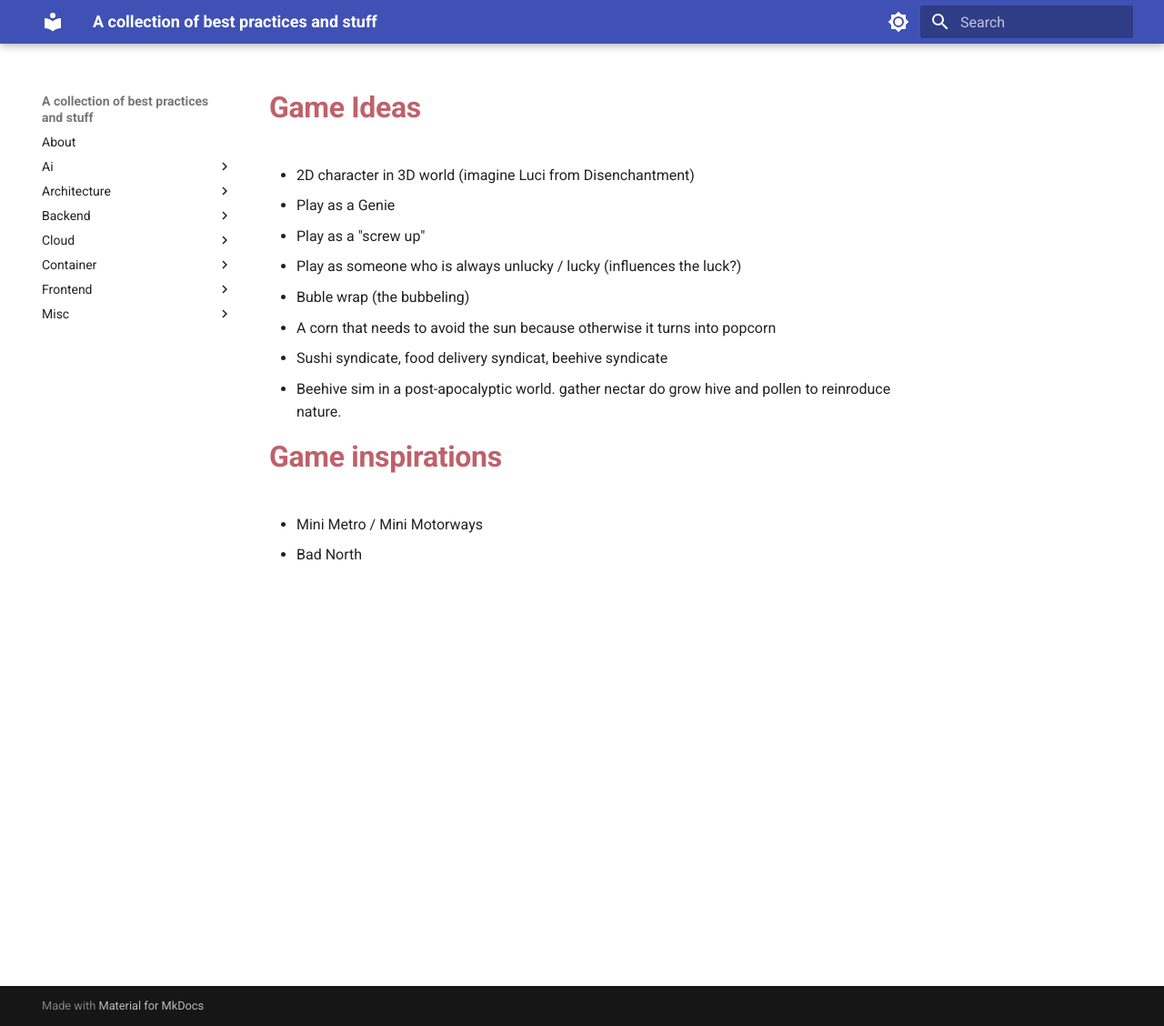
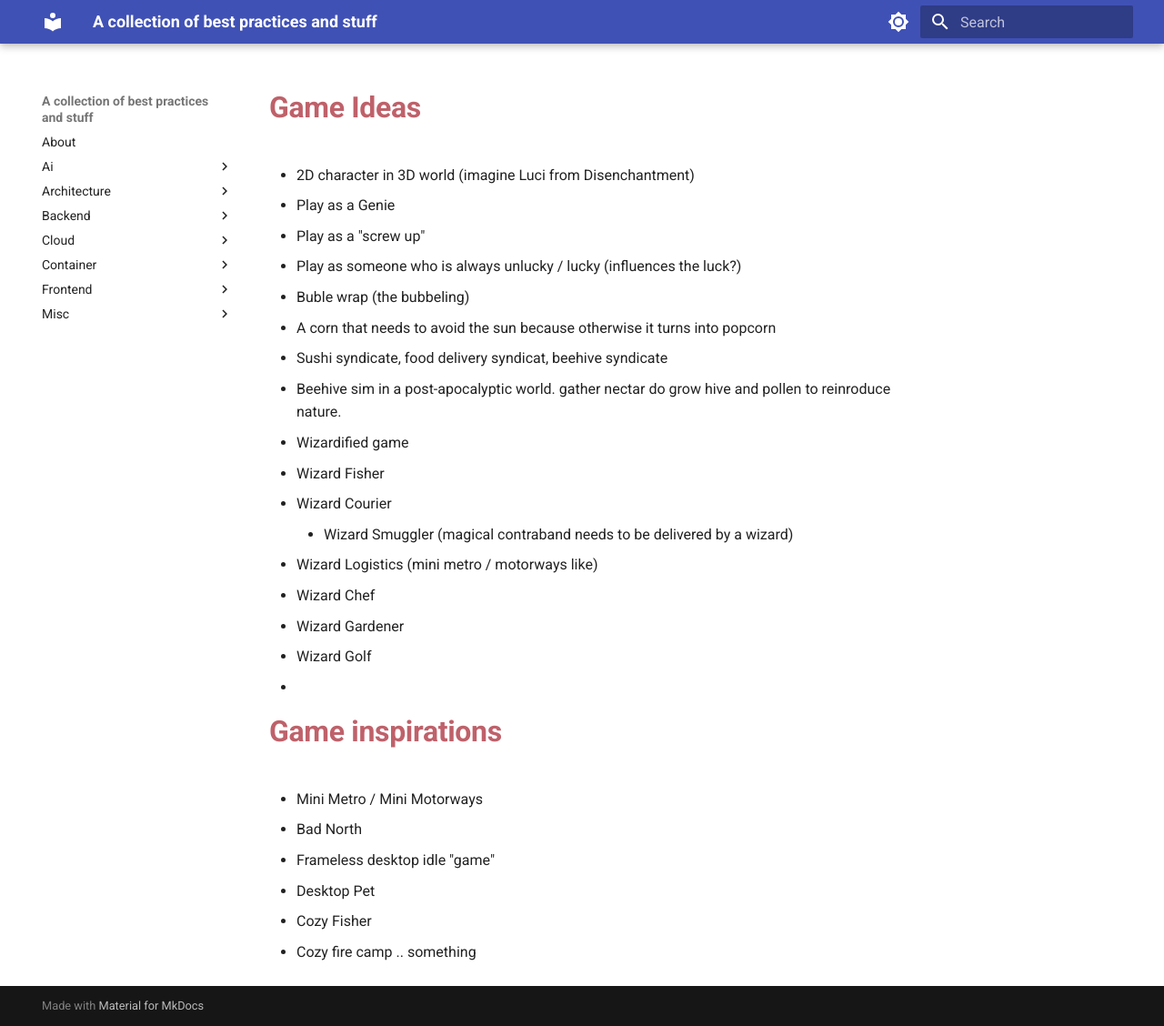
Before and after one commit to toeggel/ReadTheDocs, an MkDocs documentation site: the page built from docs/game/game-ideas.md, in a window 1280 px wide and 1128 px high. Shown: the whole window at 91% size. Built offline with MkDocs 1.6.1 and Material for MkDocs 9.7.7, drawn with Linux system fonts in a browser that asks for light colours.

Commit message:
Extend documentation with further game ideas and concepts and API versioning strategies (#3)
* Add initial documentation for Sky Moss game

Document the game concept and gameplay mechanics for Sky Moss.

* Add Cozy Dual-Layer Idle Game Concept documentation

Introduced a new game concept focused on a dual-layer idle game experience, detailing the surface and internal simulation layers.

* Enhance descriptions in cozy-dual-layer-idler.md

Added examples of behavior patterns and expanded on the living solar colony concept.

* Add API versioning strategies documentation

Added documentation on various API versioning strategies and their implications, including attribute-controlled versioning, physical separation, and implementation guidance for .NET.

* Clean up formatting in api-versioning.md

Removed unnecessary line breaks in the documentation.

* further game ideas

* Add wizard-themed game ideas to game-ideas.md

Added new game ideas related to wizard themes.

* Add new wizard-themed game ideas

Added new game ideas featuring wizards, including Wizard Fisher, Wizard Chef, and Wizard Gardener.

```diff
--- a/docs/game/game-ideas.md
+++ b/docs/game/game-ideas.md
@@ -8,8 +8,21 @@
 - A corn that needs to avoid the sun because otherwise it turns into popcorn
 - Sushi syndicate, food delivery syndicat, beehive syndicate
 - Beehive sim in a post-apocalyptic world. gather nectar do grow hive and pollen to reinroduce nature.
+- Wizardified game
+  - Wizard Fisher
+  - Wizard Courier
+    - Wizard Smuggler (magical contraband needs to be delivered by a wizard)
+  - Wizard Logistics (mini metro / motorways like)
+  - Wizard Chef
+  - Wizard Gardener
+  - Wizard Golf
+  -
 
 # Game inspirations
 
 - Mini Metro / Mini Motorways
 - Bad North
+- Frameless desktop idle "game"
+  - Desktop Pet
+  - Cozy Fisher
+  - Cozy fire camp .. something
```
Also changed, not shown: docs/backend/api-versioning.md (added, +44 -0 lines), docs/game/cozy-dual-layer-idler.md (added, +33 -0 lines), docs/game/idle-desktop-garden.md (added, +33 -0 lines).
